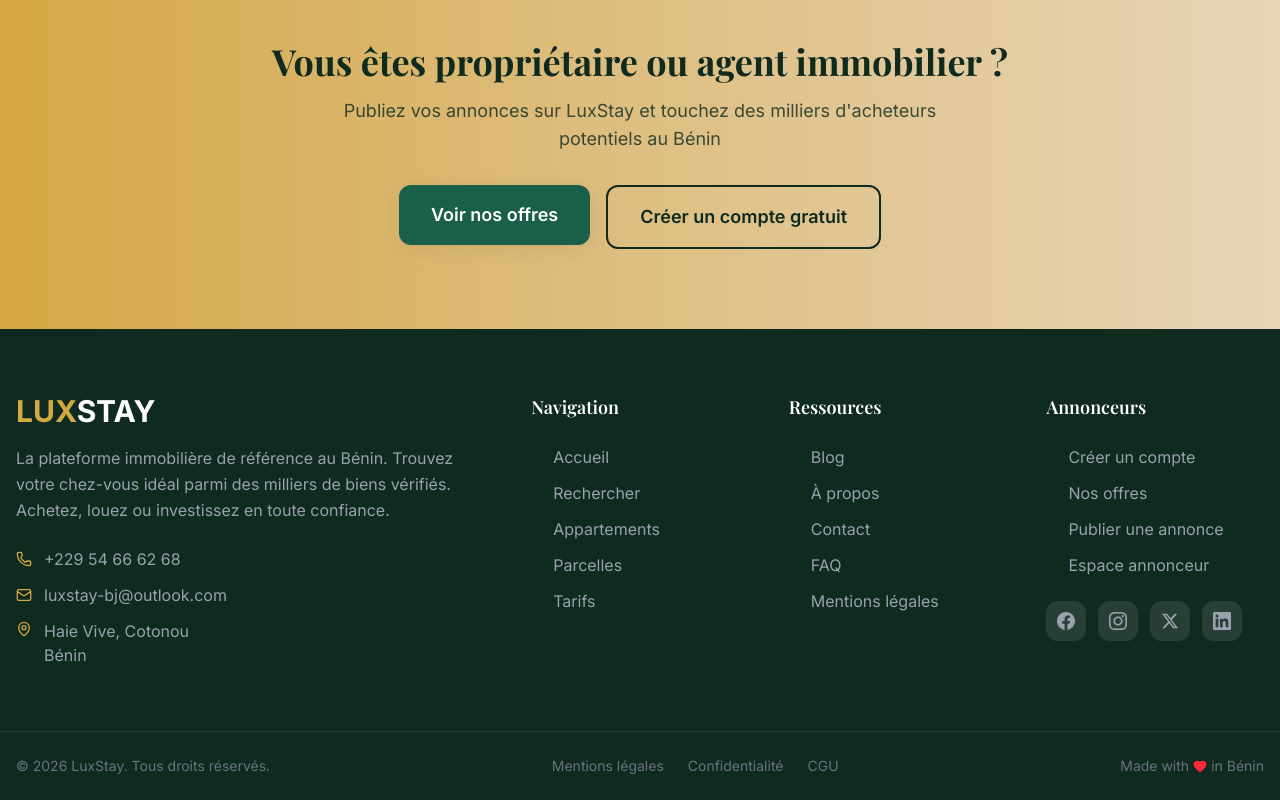
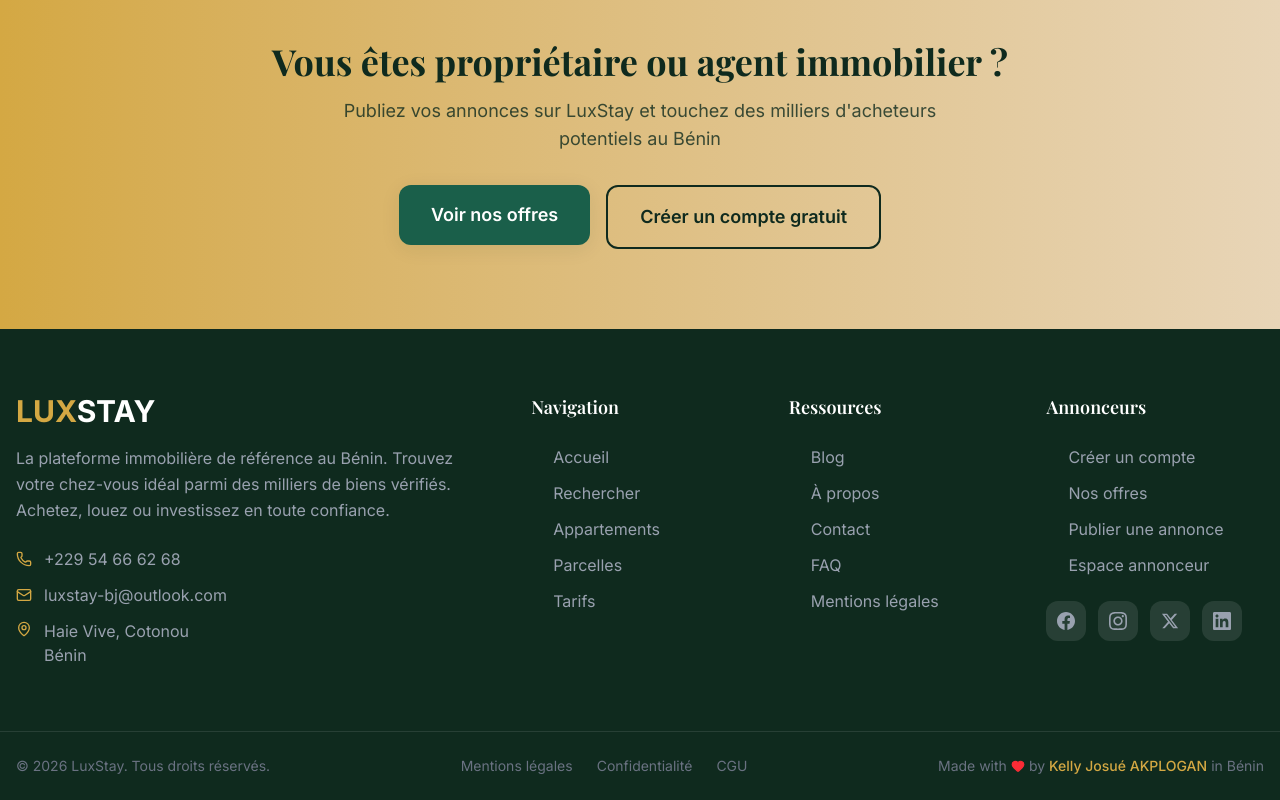
Before and after one commit to josuekelly-droid/luxstay, a Next.js app: page / in a window 1280 px wide. Shown: the part 2461-3261 px from the top of the page. Built offline with nearby package versions, Linux system fonts and the light colour scheme; no server answers; the database is empty.

Commit message:
Footer - crédit Kelly Josué AKPLOGAN LinkedIn

```diff
--- a/src/components/layout/Footer.tsx
+++ b/src/components/layout/Footer.tsx
@@ -190,8 +190,17 @@
               CGU
             </Link>
           </div>
-          <p className="text-gray-500 text-sm flex items-center gap-1">
-            Made with <Heart size={14} className="text-red-500 fill-red-500" /> in Bénin
+          <p className="text-gray-500 text-sm flex items-center gap-1 flex-wrap justify-center">
+            Made with <Heart size={14} className="text-red-500 fill-red-500 flex-shrink-0" /> by{' '}
+            <a
+              href="https://www.linkedin.com/in/kellyjosueakplogan"
+              target="_blank"
+              rel="noopener noreferrer"
+              className="text-luxury-gold font-medium hover:underline"
+            >
+              Kelly Josué AKPLOGAN
+            </a>{' '}
+            in Bénin
           </p>
         </div>
       </div>
```
